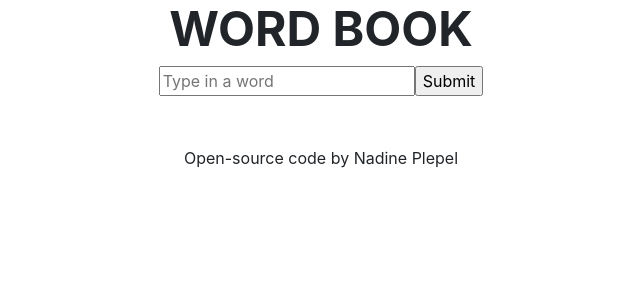
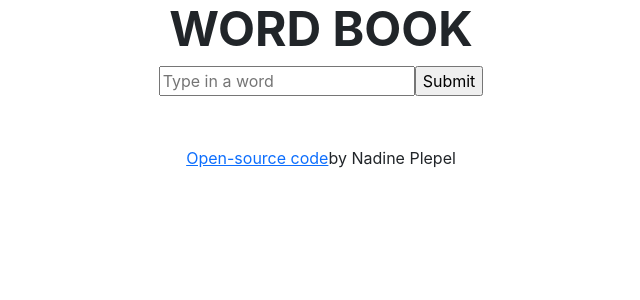
Before and after one commit to nadPle/dictionary-react-app, a React (Create React App) app: page / in a window 1280 px wide. Shown: the top 300 px of the page, without its empty margins (319-959 px from the left). Built offline with nearby package versions, Linux system fonts and the light colour scheme.

Commit message:
Fixed an empty anchor after failed deploy on netlify

```diff
--- a/src/App.js
+++ b/src/App.js
@@ -13,8 +13,10 @@ function App() {
             href="https://github.com/nadPle/dictionary-react-app"
             target="_blank"
             rel="noopener noreferrer"
-          ></a>
-          Open-source code by Nadine Plepel
+          >
+            Open-source code
+          </a>
+          by Nadine Plepel
         </footer>
       </div>
     </div>
```
